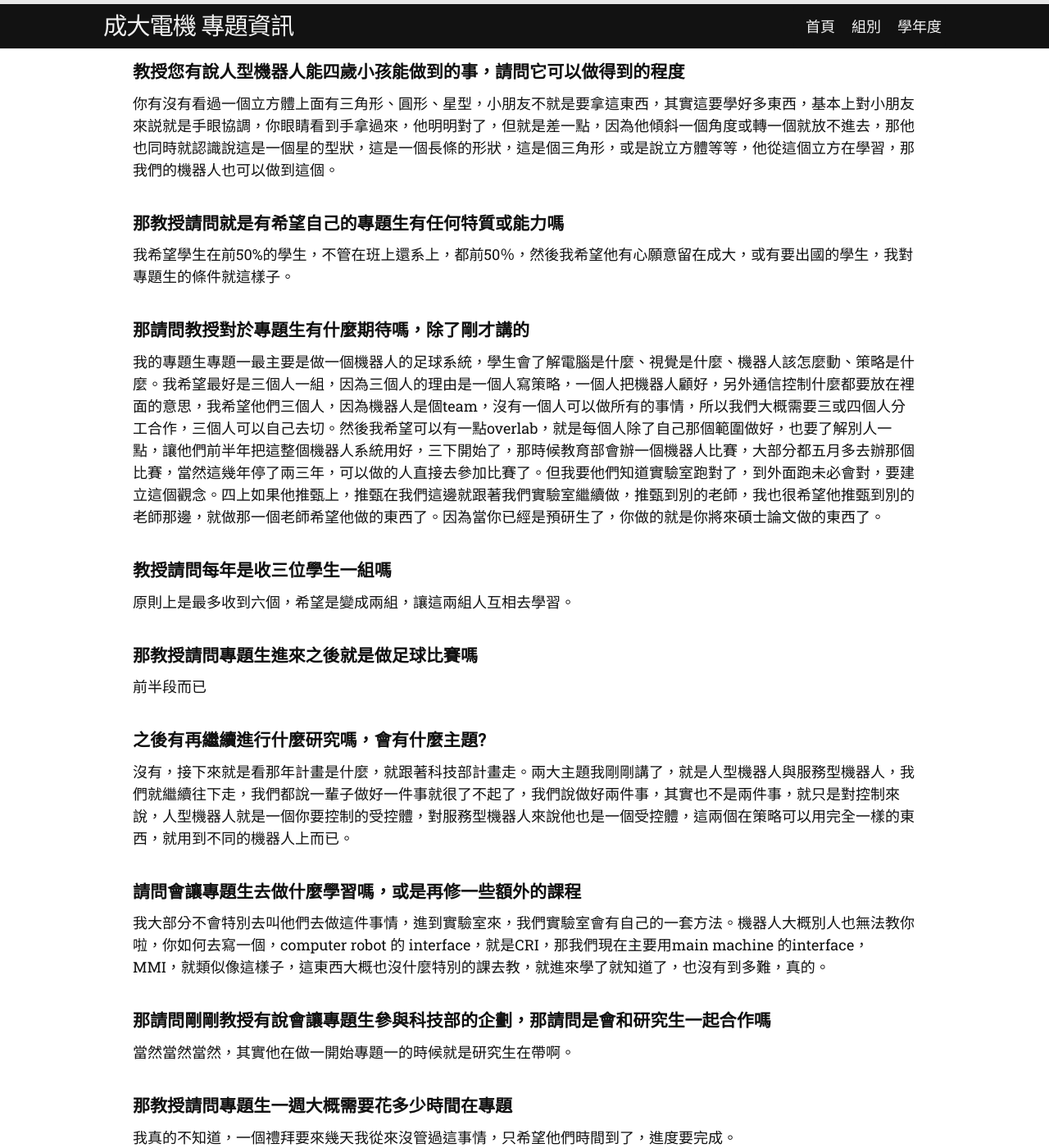
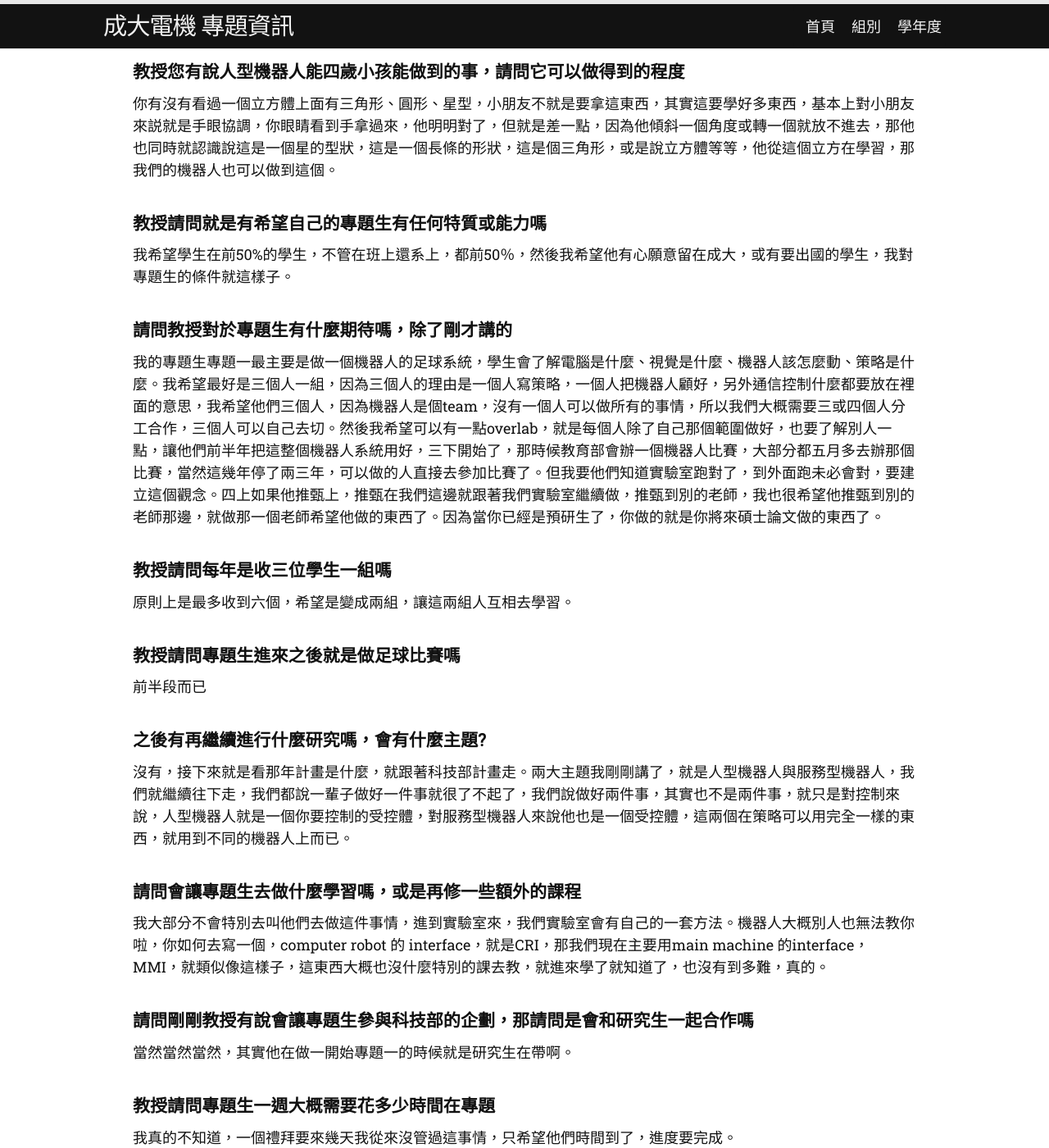
Before and after one commit to NCKUEESA/undergraduate-project, a Jekyll site: the page built from _posts/2022-12-12-THS_Li.md, in a window 1280 px wide and 1400 px high, scrolled down 915 px. Shown: the whole window at 82% size. Built offline with Jekyll 4.4.1, drawn with Linux system fonts in a browser that asks for light colours; some web fonts are replaced.

Commit message:
Update 2022-12-12-THS_Li.md

```diff
--- a/_posts/2022-12-12-THS_Li.md
+++ b/_posts/2022-12-12-THS_Li.md
@@ -29,11 +29,11 @@ author: 114級王柏弘, 115級江秉儒
 
 你有沒有看過一個立方體上面有三角形、圓形、星型，小朋友不就是要拿這東西，其實這要學好多東西，基本上對小朋友來説就是手眼協調，你眼睛看到手拿過來，他明明對了，但就是差一點，因為他傾斜一個角度或轉一個就放不進去，那他也同時就認識說這是一個星的型狀，這是一個長條的形狀，這是個三角形，或是說立方體等等，他從這個立方在學習，那我們的機器人也可以做到這個。
 
-### 那教授請問就是有希望自己的專題生有任何特質或能力嗎
+### 教授請問就是有希望自己的專題生有任何特質或能力嗎
 
 我希望學生在前50%的學生，不管在班上還系上，都前50％，然後我希望他有心願意留在成大，或有要出國的學生，我對專題生的條件就這樣子。
 
-### 那請問教授對於專題生有什麼期待嗎，除了剛才講的
+### 請問教授對於專題生有什麼期待嗎，除了剛才講的
 
 我的專題生專題一最主要是做一個機器人的足球系統，學生會了解電腦是什麼、視覺是什麼、機器人該怎麼動、策略是什麼。我希望最好是三個人一組，因為三個人的理由是一個人寫策略，一個人把機器人顧好，另外通信控制什麼都要放在裡面的意思，我希望他們三個人，因為機器人是個team，沒有一個人可以做所有的事情，所以我們大概需要三或四個人分工合作，三個人可以自己去切。然後我希望可以有一點overlab，就是每個人除了自己那個範圍做好，也要了解別人一點，讓他們前半年把這整個機器人系統用好，三下開始了，那時候教育部會辦一個機器人比賽，大部分都五月多去辦那個比賽，當然這幾年停了兩三年，可以做的人直接去參加比賽了。但我要他們知道實驗室跑對了，到外面跑未必會對，要建立這個觀念。四上如果他推甄上，推甄在我們這邊就跟著我們實驗室繼續做，推甄到別的老師，我也很希望他推甄到別的老師那邊，就做那一個老師希望他做的東西了。因為當你已經是預研生了，你做的就是你將來碩士論文做的東西了。
 
@@ -41,7 +41,7 @@ author: 114級王柏弘, 115級江秉儒
 
 原則上是最多收到六個，希望是變成兩組，讓這兩組人互相去學習。
 
-### 那教授請問專題生進來之後就是做足球比賽嗎
+### 教授請問專題生進來之後就是做足球比賽嗎
 
 前半段而已
 
@@ -53,11 +53,11 @@ author: 114級王柏弘, 115級江秉儒
 
 我大部分不會特別去叫他們去做這件事情，進到實驗室來，我們實驗室會有自己的一套方法。機器人大概別人也無法教你啦，你如何去寫一個，computer robot 的 interface，就是CRI，那我們現在主要用main machine 的interface，MMI，就類似像這樣子，這東西大概也沒什麼特別的課去教，就進來學了就知道了，也沒有到多難，真的。
 
-### 那請問剛剛教授有說會讓專題生參與科技部的企劃，那請問是會和研究生一起合作嗎
+### 請問剛剛教授有說會讓專題生參與科技部的企劃，那請問是會和研究生一起合作嗎
 
 當然當然當然，其實他在做一開始專題一的時候就是研究生在帶啊。
 
-### 那教授請問專題生一週大概需要花多少時間在專題
+### 教授請問專題生一週大概需要花多少時間在專題
 
 我真的不知道，一個禮拜要來幾天我從來沒管過這事情，只希望他們時間到了，進度要完成。
 
```
